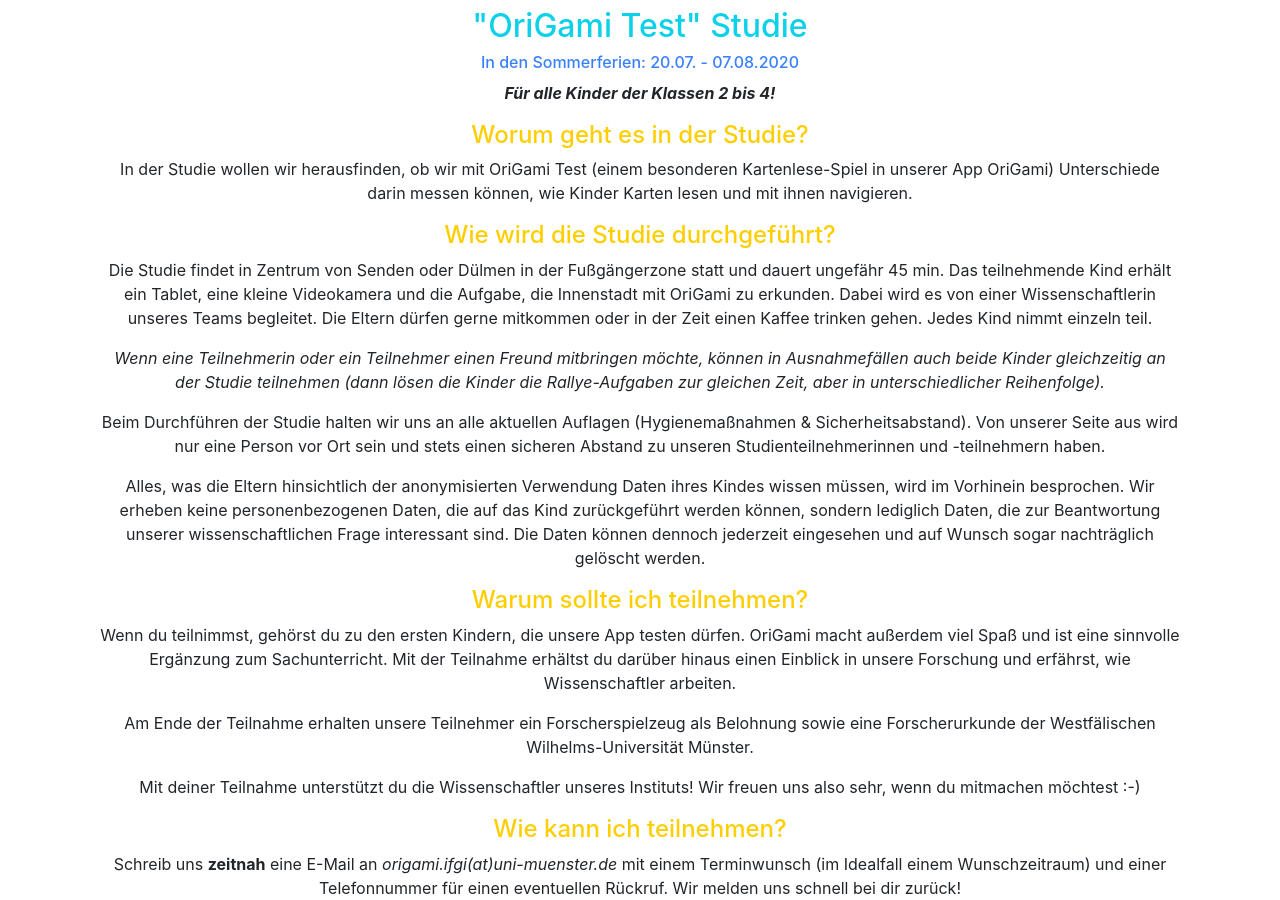
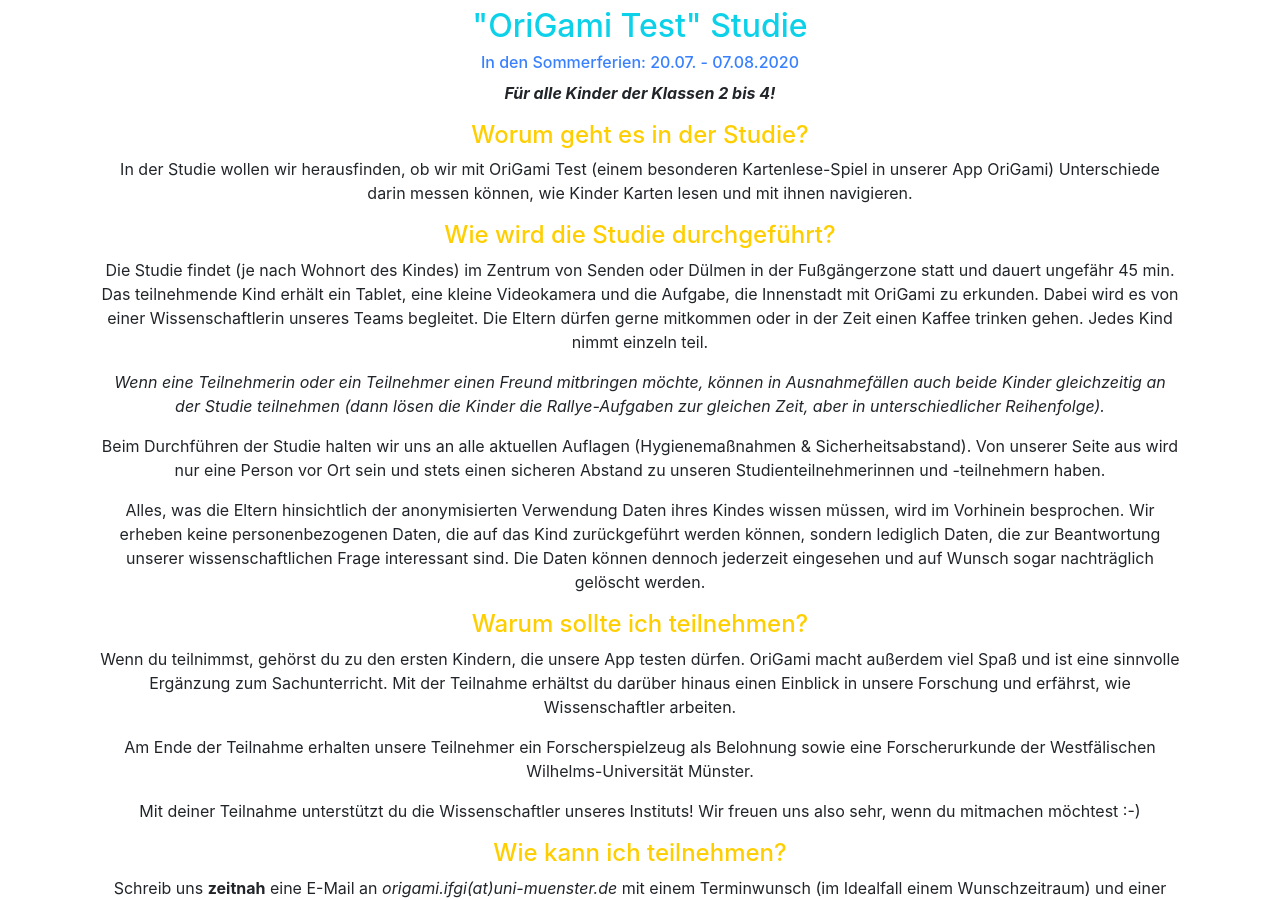
Before and after one commit to origami-team/origami-website, a Jekyll site: the page built from studien.html, in a window 1280 px wide and 900 px high, scrolled down 536 px. Built offline with Jekyll 4.4.1, drawn with Linux system fonts in a browser that asks for light colours; nearby versions of some CDN libraries.

Commit message:
Korrektur

```diff
--- a/studien.html
+++ b/studien.html
@@ -32,7 +32,7 @@
 
                 <h4>Wie wird die Studie durchgeführt?</h4>
 
-                <p>Die Studie findet in Zentrum von Senden oder Dülmen in der Fußgängerzone statt und dauert ungefähr
+                <p>Die Studie findet (je nach Wohnort des Kindes) im Zentrum von Senden oder Dülmen in der Fußgängerzone statt und dauert ungefähr
                     45 min. Das teilnehmende Kind erhält ein Tablet, eine kleine Videokamera und die Aufgabe,
                     die Innenstadt mit OriGami zu erkunden. Dabei wird es von einer Wissenschaftlerin unseres
                     Teams begleitet. Die Eltern dürfen gerne mitkommen oder in der Zeit einen Kaffee trinken gehen.
```
